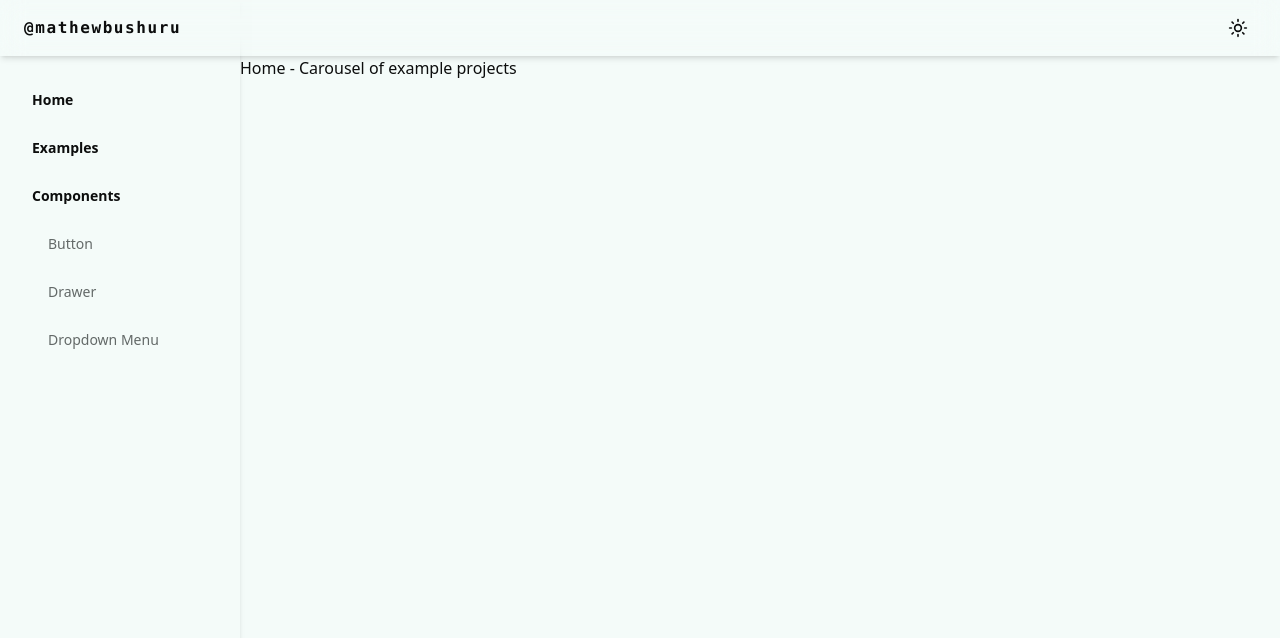
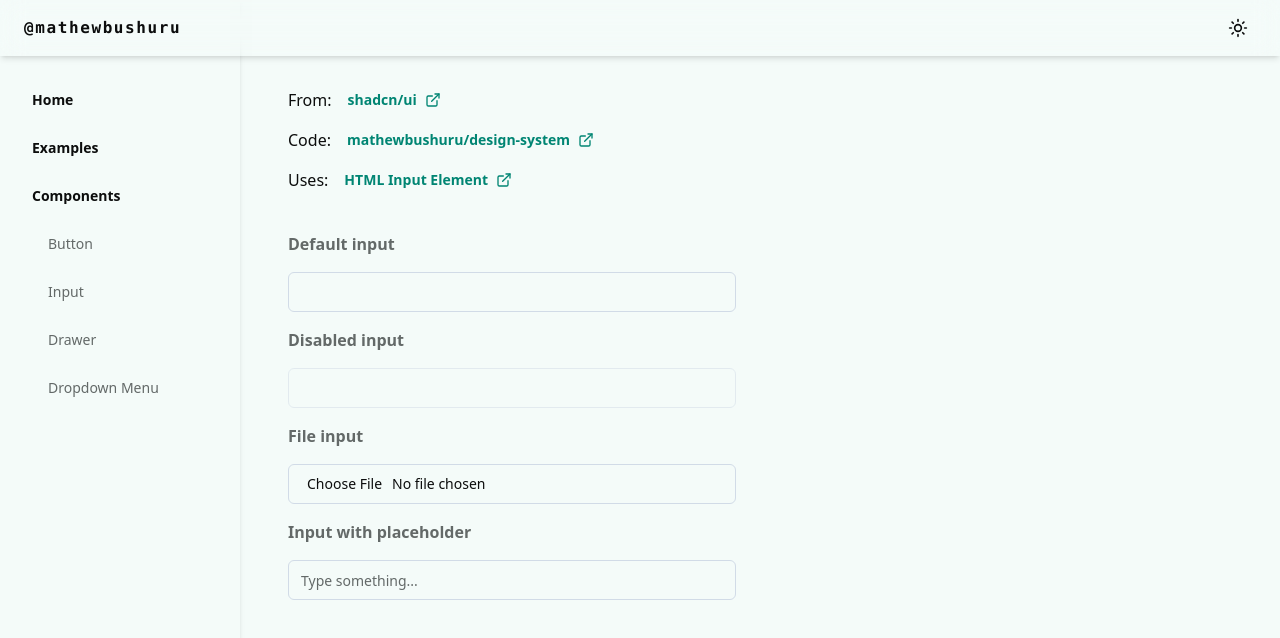
Before and after one commit to mathewbushuru/design-system, a React (Vite) app: page /components/input in a window 1280 px wide. Before the commit this address led to /. Shown: the top 638 px of the page. Built offline with nearby package versions, Linux system fonts and the light colour scheme.

Commit message:
Input component

```diff
--- a/src/App.tsx
+++ b/src/App.tsx
@@ -12,6 +12,7 @@ import ComponentsPage from "@/pages/components-page";
 import ExamplesPage from "@/pages/examples-page";
 
 import ButtonShowcase from "@/showcase/components/button-showcase";
+import InputShowcase from "./showcase/components/input-showcase";
 import DrawerShowCase from "@/showcase/components/drawer-showcase";
 import DropdownMenuShowcase from "@/showcase/components/dropdown-menu-showcase";
 
@@ -34,6 +35,14 @@ const router = createBrowserRouter([
     element: (
       <RootLayout>
         <ButtonShowcase />
+      </RootLayout>
+    ),
+  },
+  {
+    path: "/components/input",
+    element: (
+      <RootLayout>
+        <InputShowcase />
       </RootLayout>
     ),
   },
--- a/src/components/side-navigation.tsx
+++ b/src/components/side-navigation.tsx
@@ -41,6 +41,13 @@ function SideNavigation() {
       <Button
         variant="ghost"
         className="justify-start pl-8 pr-0 font-normal text-muted-foreground"
+        onClick={() => navigate("/components/input")}
+      >
+        Input
+      </Button>
+      <Button
+        variant="ghost"
+        className="justify-start pl-8 pr-0 font-normal text-muted-foreground"
         onClick={() => navigate("/components/drawer")}
       >
         Drawer
--- a/src/components/ui/button.tsx
+++ b/src/components/ui/button.tsx
@@ -16,7 +16,7 @@ const buttonVariants = cva(
         secondary:
           "bg-secondary text-secondary-foreground hover:opacity-80",
         ghost: "hover:bg-accent hover:text-accent-foreground",
-        link: "text-link underline-offset-4 hover:underline",
+        link: "text-link underline-offset-4 transition-none hover:underline",
       },
       size: {
         default: "h-10 px-4 py-2",
--- /dev/null
+++ b/src/components/ui/input.tsx
@@ -0,0 +1,24 @@
+import * as React from "react";
+
+import { cn } from "@/lib/utils";
+
+export interface InputProps
+  extends React.InputHTMLAttributes<HTMLInputElement> {}
+
+const Input = React.forwardRef<HTMLInputElement, InputProps>(
+  ({ className, type, ...props }, ref) => {
+    return (
+      <input
+        ref={ref}
+        type={type}
+        className={cn(
+          "flex h-10 w-full rounded-md border border-input bg-background px-3 py-2 text-sm ring-offset-background file:border-0 file:bg-transparent file:text-sm file:font-medium file:text-foreground placeholder:text-muted-foreground focus-visible:outline-none focus-visible:ring-2 focus-visible:ring-ring focus-visible:ring-offset-2 disabled:cursor-not-allowed disabled:opacity-50",
+          className,
+        )}
+        {...props}
+      />
+    );
+  },
+);
+
+export { Input };
--- a/src/index.css
+++ b/src/index.css
@@ -31,7 +31,7 @@
 
     --border: 214.3 31.8% 91.4%;
 
-    --input: 214.3 31.8% 91.4%;
+    --input: 214.3 31.8% 86.4%;
 
     --link: 172 100% 26%;
 
--- /dev/null
+++ b/src/showcase/components/input-showcase.tsx
@@ -0,0 +1,89 @@
+import { ExternalLink } from "lucide-react";
+
+import Button from "@/components/ui/button";
+import { Input } from "@/components/ui/input";
+
+export default function InputShowcase() {
+  return (
+    <div className="px-12 py-6">
+      <div className="mb-8">
+        <div className="flex flex-col items-center sm:flex-row">
+          <span className="">
+            From<span className="hidden sm:inline">:</span>{" "}
+          </span>
+          <a
+            href="https://github.com/shadcn-ui/ui"
+            target="_blank"
+            rel="noopener noreferrer"
+            className="col-span-3"
+          >
+            <Button variant="link">
+              <span>shadcn/ui</span>
+              <ExternalLink className="ml-2 h-4 w-4" />
+            </Button>
+          </a>
+        </div>
+        <div className="flex flex-col items-center sm:flex-row">
+          <span className="">
+            Code<span className="hidden sm:inline">:</span>{" "}
+          </span>
+          <a
+            href="https://github.com/mathewbushuru/design-system/blob/main/src/components/ui/input.tsx"
+            target="_blank"
+            rel="noopener noreferrer"
+            className="col-span-3"
+          >
+            <Button variant="link">
+              <span>mathewbushuru/design-system</span>
+              <ExternalLink className="ml-2 h-4 w-4" />
+            </Button>
+          </a>
+        </div>
+        <div className="flex flex-col items-center sm:flex-row">
+          <span>
+            Uses<span className="hidden sm:inline">:</span>{" "}
+          </span>
+          <a
+            href="https://developer.mozilla.org/en-US/docs/Web/HTML/Element/input"
+            target="_blank"
+            rel="noopener noreferrer"
+            className="col-span-3"
+          >
+            <Button variant="link">
+              <span>HTML Input Element</span>
+              <ExternalLink className="ml-2 h-4 w-4" />
+            </Button>
+          </a>
+        </div>
+      </div>
+
+      <h1 className="my-4 text-center font-semibold text-muted-foreground sm:text-left">
+        Default input
+      </h1>
+      <div className="sm:max-w-md">
+        <Input />
+      </div>
+
+      <h1 className="my-4 text-center font-semibold text-muted-foreground sm:text-left">
+        Disabled input
+      </h1>
+      <div className="sm:max-w-md">
+        <Input disabled />
+      </div>
+
+      <h1 className="my-4 text-center font-semibold text-muted-foreground sm:text-left">
+        File input
+      </h1>
+      <div className="sm:max-w-md">
+        <Input type="file" />
+      </div>
+
+      <h1 className="my-4 text-center font-semibold text-muted-foreground sm:text-left">
+        Input with placeholder
+      </h1>
+      <div className="sm:max-w-md">
+        <Input placeholder="Type something..." />
+      </div>
+    </div>
+  );
+}
--- a/src/showcase/examples/learn-company/app.tsx
+++ b/src/showcase/examples/learn-company/app.tsx
@@ -12,7 +12,7 @@ function LearnCompany() {
         {/* Navbar left  */}
         <div className="flex flex-1 items-center justify-between lg:justify-start lg:gap-4">
           <Menu className="h-6 w-6 stroke-1 text-muted-foreground lg:hidden" />
-          <span className="text-lg font-bold tracking-widest text-primary">
+          <span className="text-lg font-bold tracking-widest text-primary text-pointer">
             learn company
           </span>
           <Button size="sm" className="hidden lg:block">Explore</Button>
```
